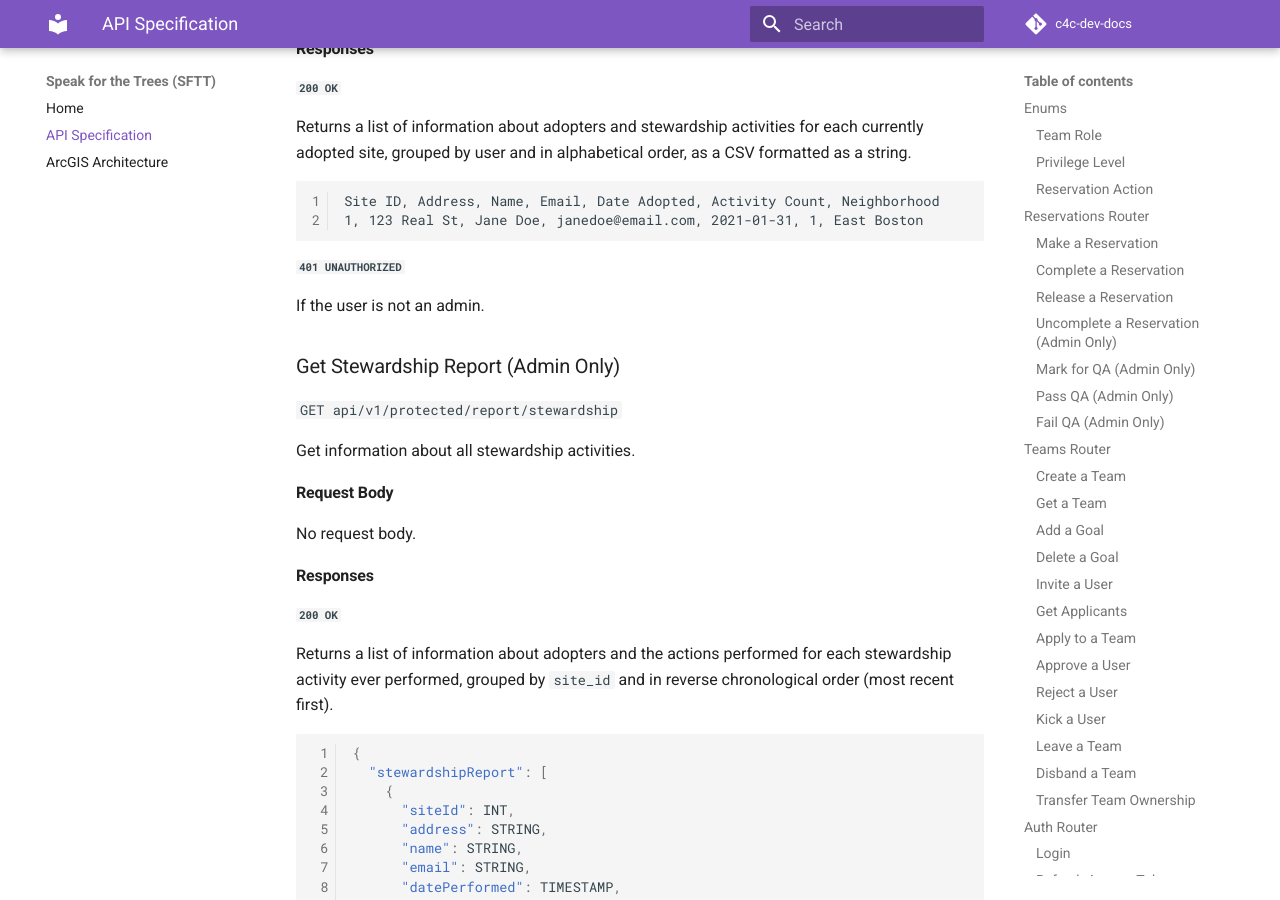
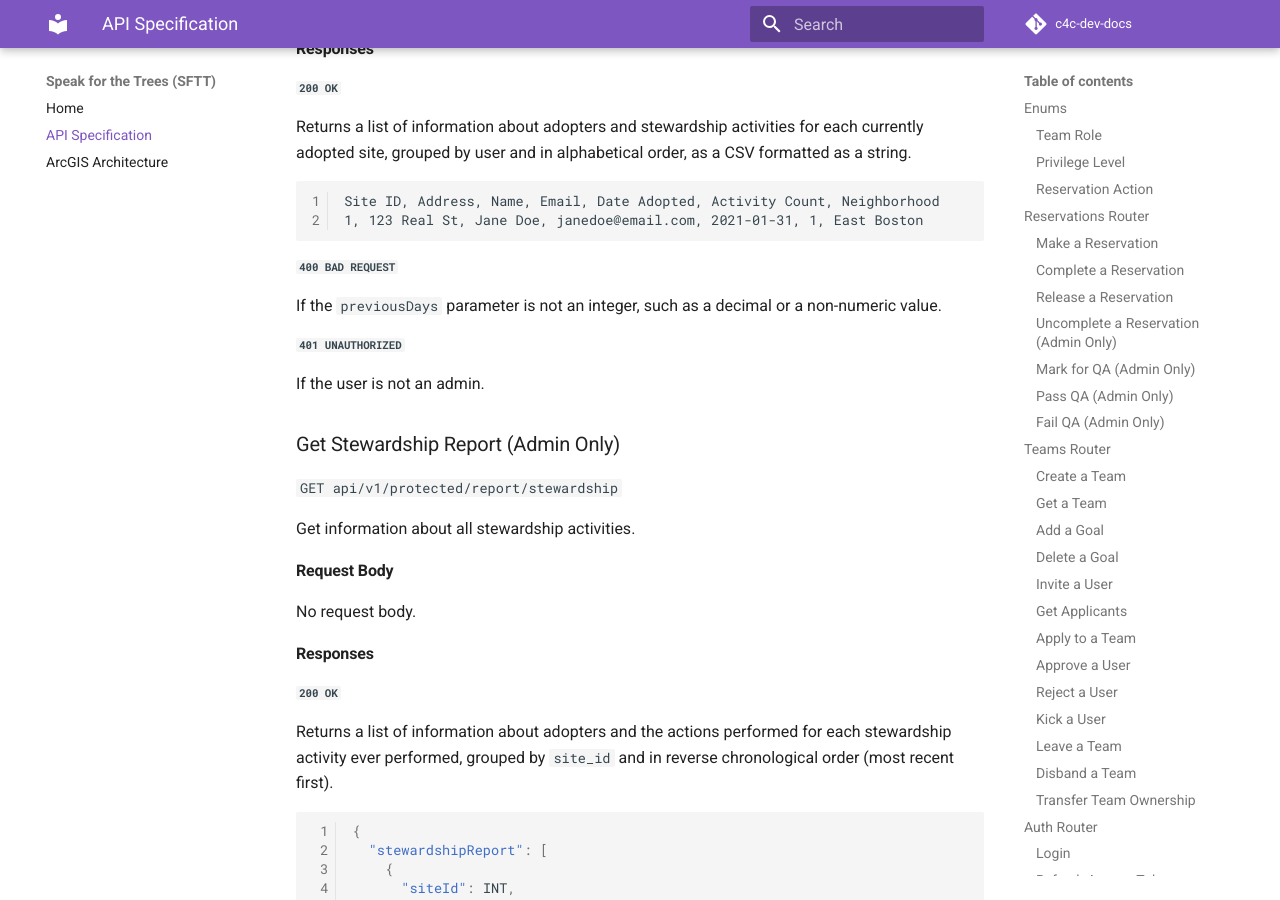
Before and after one commit to Code-4-Community/c4c-dev-docs, an MkDocs documentation site: the page built from docs/sftt/sftt-api-spec.md, in a window 1280 px wide and 900 px high, scrolled down 47922 px. Built offline with MkDocs 1.6.1 and Material for MkDocs 9.7.7, drawn with Linux system fonts in a browser that asks for light colours; comment, search, counter and statistics services are not loaded; some of the changed text lies outside the part shown.

Commit message:
Update adoption and stewardship CSV report route responses

````diff
--- a/docs/sftt/sftt-api-spec.md
+++ b/docs/sftt/sftt-api-spec.md
@@ -2198,6 +2198,10 @@
 1, 123 Real St, Jane Doe, janedoe@email.com, 2021-01-31, 1, East Boston
 ```
 
+##### `400 BAD REQUEST`
+
+If the `previousDays` parameter is not an integer, such as a decimal or a non-numeric value.
+
 ##### `401 UNAUTHORIZED`
 
 If the user is not an admin.
@@ -2269,6 +2273,10 @@
 1, 123 Real St, Jane Doe, janedoe@email.com, 2021-01-31, TRUE, FALSE, FALSE, FALSE
 ```
 
+##### `400 BAD REQUEST`
+
+If the `previousDays` parameter is not an integer, such as a decimal or a non-numeric value.
+
 ##### `401 UNAUTHORIZED`
 
 If the user is not an admin.
````
